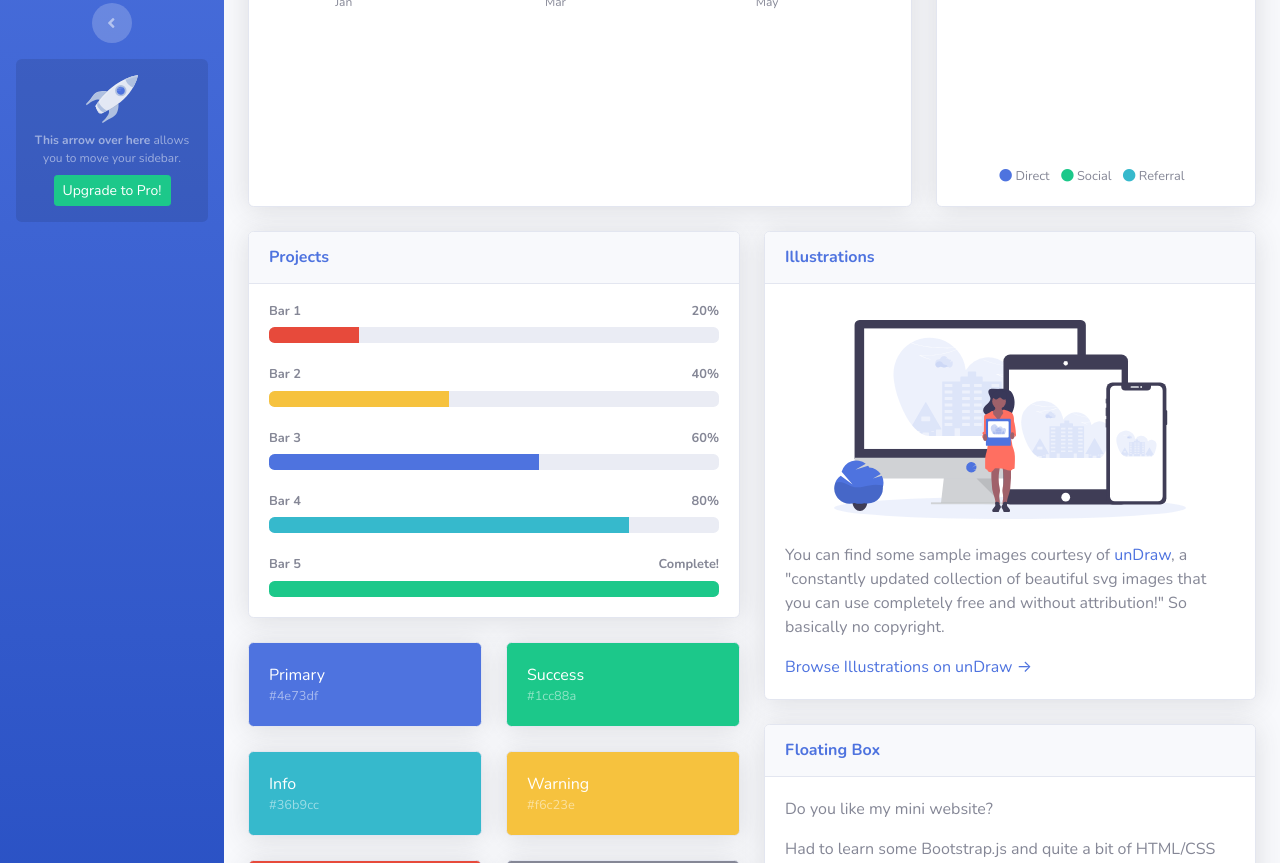
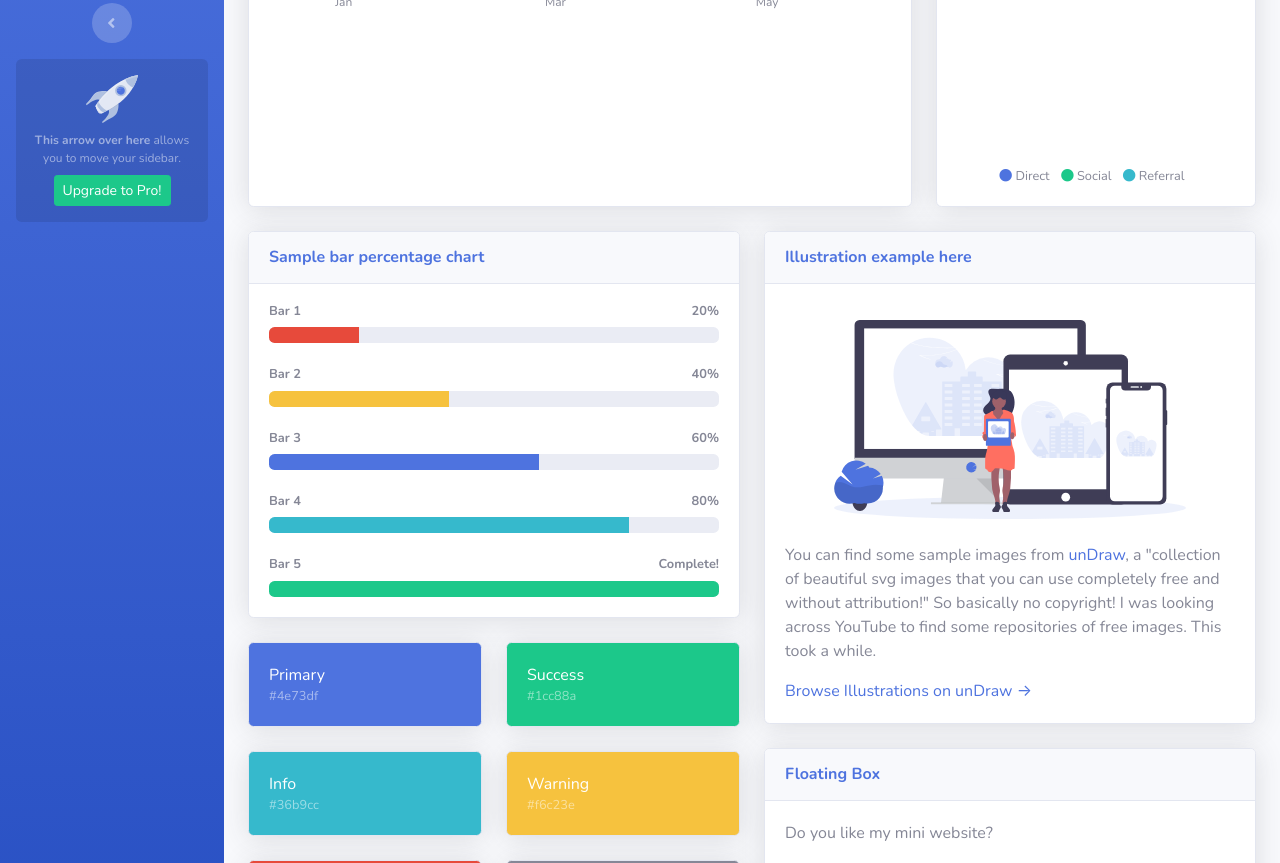
Before and after one commit to Skywaterr/Skywaterr.github.io, a website with bundled scripts: page index.html in a window 1280 px wide. Shown: the part 486-1349 px from the top of the page. Built offline with nearby package versions, Linux system fonts and the light colour scheme.

Commit message:
Edited text again

```diff
--- a/index.html
+++ b/index.html
@@ -546,7 +546,7 @@
                             <!-- Project Card Example -->
                             <div class="card shadow mb-4">
                                 <div class="card-header py-3">
-                                    <h6 class="m-0 font-weight-bold text-primary">Projects</h6>
+                                    <h6 class="m-0 font-weight-bold text-primary">Sample bar percentage chart</h6>
                                 </div>
                                 <div class="card-body">
                                     <h4 class="small font-weight-bold">Bar 1 <span
@@ -657,17 +657,23 @@
                             <!-- Illustrations -->
                             <div class="card shadow mb-4">
                                 <div class="card-header py-3">
-                                    <h6 class="m-0 font-weight-bold text-primary">Illustrations</h6>
+                                    <h6 class="m-0 font-weight-bold text-primary">Illustration example here</h6>
                                 </div>
                                 <div class="card-body">
                                     <div class="text-center">
                                         <img class="img-fluid px-3 px-sm-4 mt-3 mb-4" style="width: 25rem;"
                                             src="img/undraw_posting_photo.svg" alt="...">
                                     </div>
-                                    <p>You can find some sample images courtesy of <a
+                                    <p>You can find some sample images from <a
                                             target="_blank" rel="nofollow" href="https://undraw.co/">unDraw</a>, a
-                                        "constantly updated collection of beautiful svg images that you can use
-                                        completely free and without attribution!" So basically no copyright.</p>
+                                        "collection of beautiful svg images that you can use
+                                        completely free and without attribution!"
+
+                                        So basically no copyright!
+
+                                        I was looking across YouTube to find some repositories of free images.
+                                        This took a while.
+                                      </p>
                                     <a target="_blank" rel="nofollow" href="https://undraw.co/">Browse Illustrations on
                                         unDraw &rarr;</a>
                                 </div>
```
